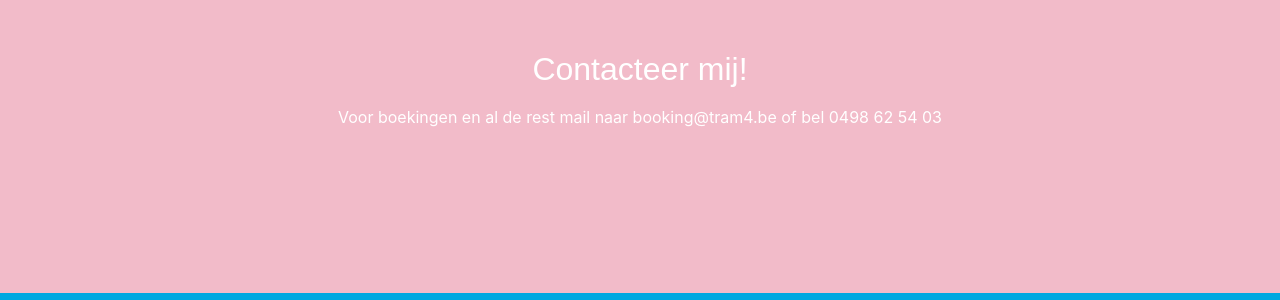
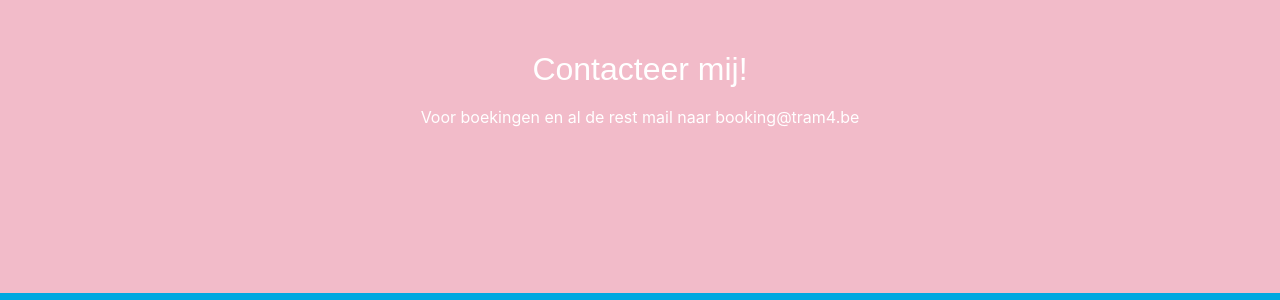
Before and after one commit to deprezedouard/roosjepertzbe, a Jekyll site: the page built from index.markdown, in a window 1280 px wide and 900 px high, scrolled down 5840 px. Shown: the part 347-647 px from the top of the window. Built offline with Jekyll 4.4.1, drawn with Linux system fonts in a browser that asks for light colours; nearby versions of some CDN libraries; some web fonts are replaced; comment, search, counter and statistics services are not loaded.

Commit message:
Updated Index

```diff
--- a/index.markdown
+++ b/index.markdown
@@ -80,7 +80,7 @@ copywriting_text: |-
 copywriting_button: Contacteer mij
 contact_titel: Contacteer mij!
 contact_text: 'Voor boekingen en al de rest mail naar <a href="mailto:booking@tram4.be"
-  style=''color: white''>booking@tram4.be</a> of bel 0498 62 54 03'
+  style=''color: white''>booking@tram4.be</a>'
 layout: default
 ---
 
```
